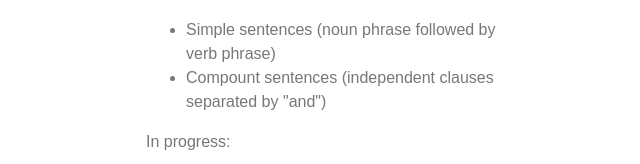
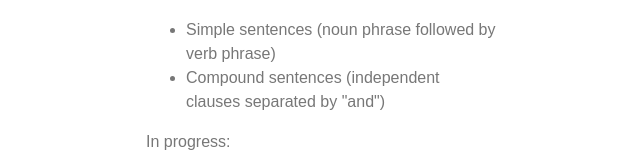
Before and after one commit to davepagurek/English-webapp, a plain HTML site: page static/index.html in a window 1280 px wide. Shown: the part 496-660 px from the top of the page, without its empty margins (319-959 px from the left). Drawn offline with nearby package versions, Linux system fonts and the light colour scheme; a web font is replaced by a local one.

Commit message:
Fix typo

```diff
--- a/static/index.html
+++ b/static/index.html
@@ -19,7 +19,7 @@
       <p>It currently has support for:</p>
       <ul>
         <li>Simple sentences (noun phrase followed by verb phrase)</li>
-        <li>Compount sentences (independent clauses separated by "and")</li>
+        <li>Compound sentences (independent clauses separated by "and")</li>
       </ul>
       <p>In progress:</p>
       <ul>
```
